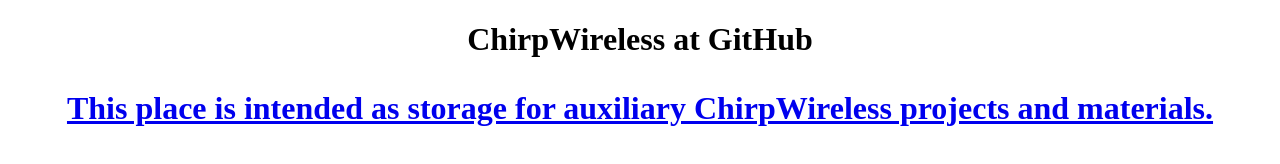
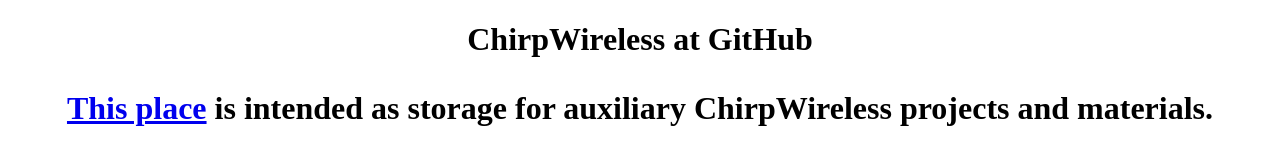
Before and after one commit to chirpwireless/chirpwireless.github.io, a plain HTML site: page index.html in a window 1280 px wide. Drawn offline with Linux system fonts and the light colour scheme.

Commit message:
Update index.html

```diff
--- a/index.html
+++ b/index.html
@@ -10,6 +10,6 @@
 <body>
   <h1>ChirpWireless at GitHub</title>
 
-  <p><a href="https://github.com/chirpwireless">This place is intended as storage for auxiliary ChirpWireless projects and materials.</p>
+  <p><a href="https://github.com/chirpwireless">This place</a> is intended as storage for auxiliary ChirpWireless projects and materials.</p>
 </body>
 </html>
```
